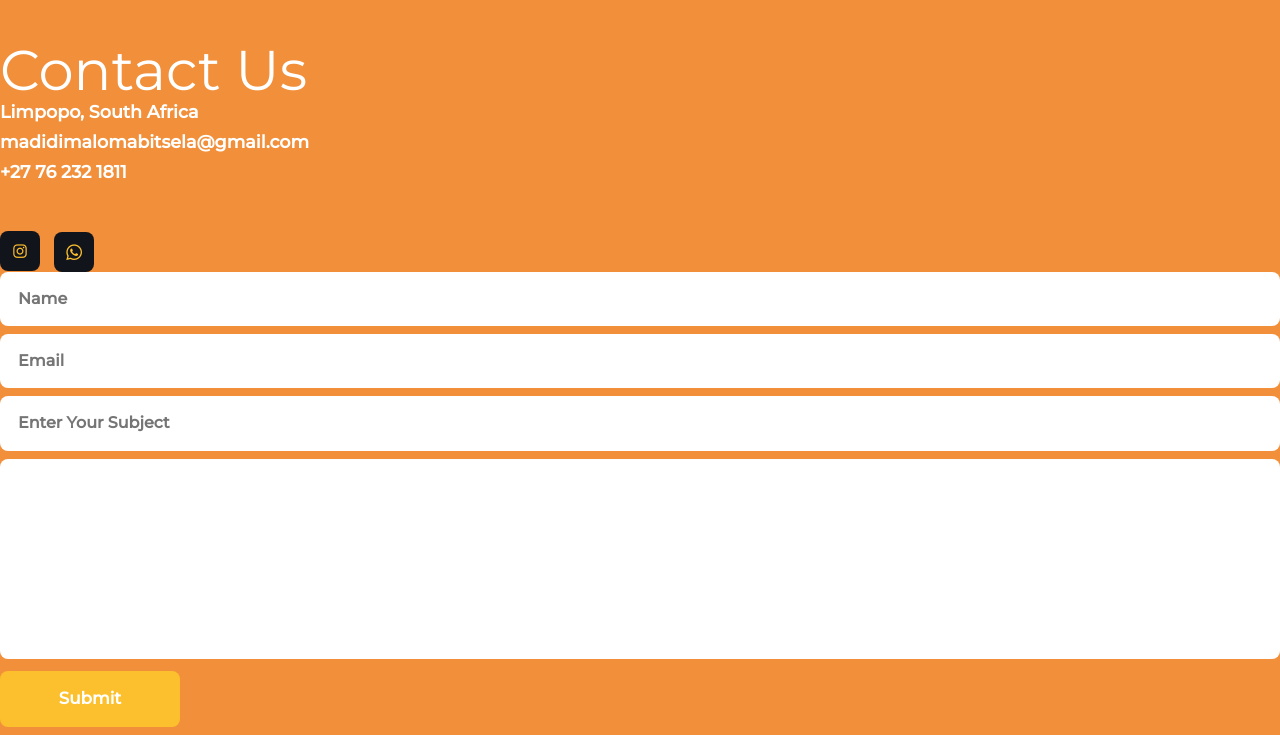
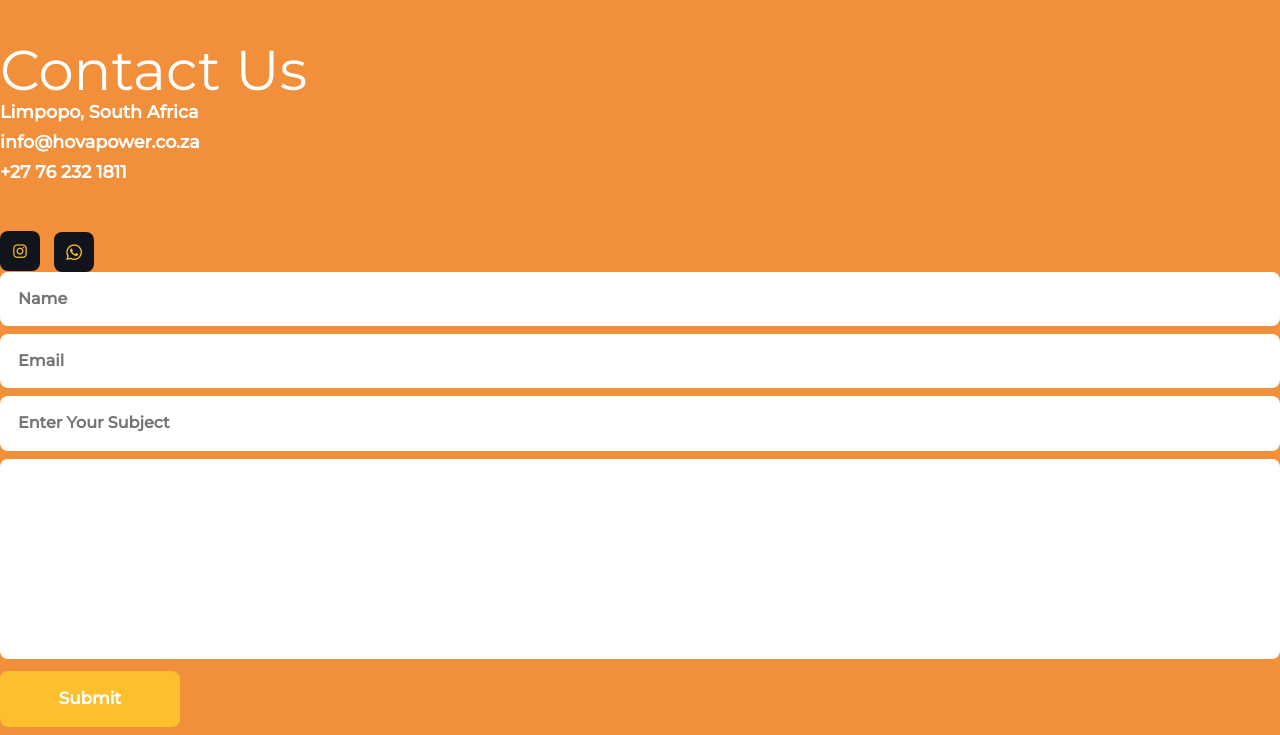
Before and after one commit to Puseletso12/hova, a plain HTML site: page battery.html in a window 1280 px wide. Shown: the part 5620-6355 px from the top of the page. Drawn offline with nearby package versions, Linux system fonts and the light colour scheme.

Commit message:
new email

```diff
--- a/battery.html
+++ b/battery.html
@@ -304,7 +304,7 @@
       <h2>Contact Us</h2>
       <div class="contact-list">
         <li>Limpopo, South Africa</li>
-        <li>madidimalomabitsela@gmail.com</li>
+        <li>info@hovapower.co.za</li>
         <li>+27 76 232 1811</li>
       </div>
       <div class="social-icons">
@@ -320,7 +320,7 @@
     </div>
     <div class="contact-form">
       <form
-        action="https://formsubmit.co/madidimalomabitsela@gmail.com"
+        action="https://formsubmit.co/info@hovapower.co.za"
         method="POST"
       >
         <input type="text" placeholder="Name" name="name" />
```
Also changed, not shown: geysers.html (+2 -2 lines), index.html (+2 -2 lines), pergolas.html (+2 -2 lines), portable.html (+2 -2 lines), streets.html (+2 -2 lines), ufo.html (+2 -2 lines), units.html (+2 -2 lines).
